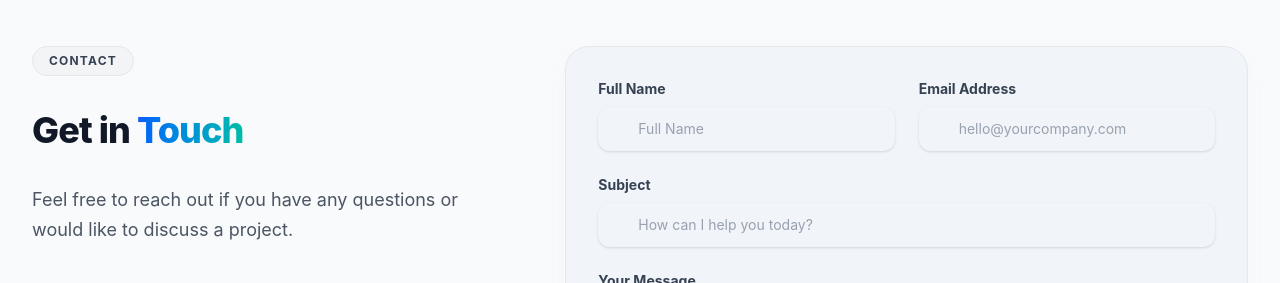
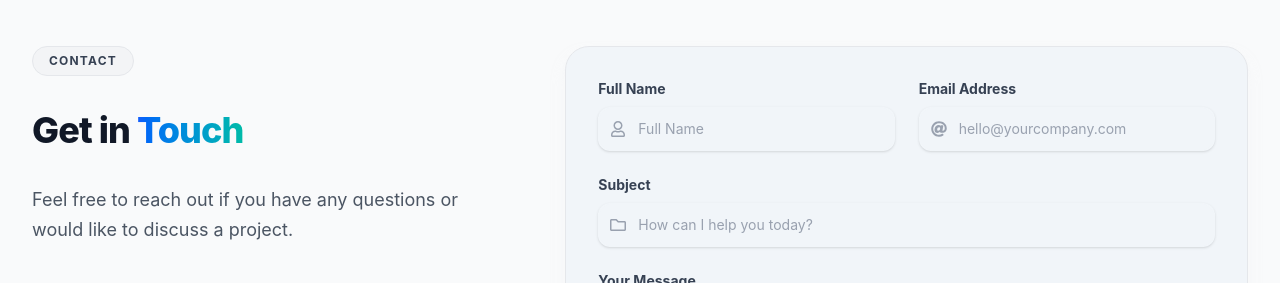
Before and after one commit to amar-295/react-portfolio, a React (Vite) app: page / in a window 1280 px wide. Shown: the part 6580-6863 px from the top of the page. Built offline with nearby package versions, Linux system fonts and the light colour scheme; no server answers.

Commit message:
refactor(ContactForm): replace broken FontAwesome classes with react-icons (#25)
Co-authored-by: google-labs-jules[bot] <161369871+google-labs-jules[bot]@users.noreply.github.com>
Co-authored-by: amar-295 <233091910+amar-295@users.noreply.github.com>

```diff
--- a/src/components/ContactForm.jsx
+++ b/src/components/ContactForm.jsx
@@ -1,6 +1,7 @@
 import PropTypes from "prop-types";
 import { useState, useCallback } from "react";
 import { HiArrowRight, HiCheck } from "react-icons/hi";
+import { FaRegUser, FaRegFolder, FaAt } from "react-icons/fa";
 import Button from "./Button";
 
 /**
@@ -153,7 +154,7 @@ export default function ContactForm({ onSubmit }) {
                         </label>
                         <div className="relative rounded-md shadow-sm">
                             <div className="pointer-events-none absolute inset-y-0 left-0 flex items-center pl-3">
-                                <i className={`fa-regular fa-user ${errors.name ? "text-rose-500" : "text-gray-400 dark:text-slate-500"}`}></i>
+                                <FaRegUser className={`${errors.name ? "text-rose-500" : "text-gray-400 dark:text-slate-500"}`} />
                             </div>
                             <input
                                 className={getInputClass("name")}
@@ -181,7 +182,7 @@ export default function ContactForm({ onSubmit }) {
                         </label>
                         <div className="relative rounded-md shadow-sm">
                             <div className="pointer-events-none absolute inset-y-0 left-0 flex items-center pl-3">
-                                <i className={`fa-solid fa-at ${errors.email ? "text-rose-500" : "text-gray-400 dark:text-slate-500"}`}></i>
+                                <FaAt className={`${errors.email ? "text-rose-500" : "text-gray-400 dark:text-slate-500"}`} />
                             </div>
                             <input
                                 className={getInputClass("email")}
@@ -211,7 +212,7 @@ export default function ContactForm({ onSubmit }) {
 
                     <div className="relative rounded-md shadow-sm">
                         <div className="pointer-events-none absolute inset-y-0 left-0 flex items-center pl-3">
-                            <i className={`fa-regular fa-folder ${errors._subject ? "text-rose-500" : "text-gray-400 dark:text-slate-500"}`}></i>
+                            <FaRegFolder className={`${errors._subject ? "text-rose-500" : "text-gray-400 dark:text-slate-500"}`} />
                         </div>
                         <input
                             className={getInputClass("_subject")}
```
